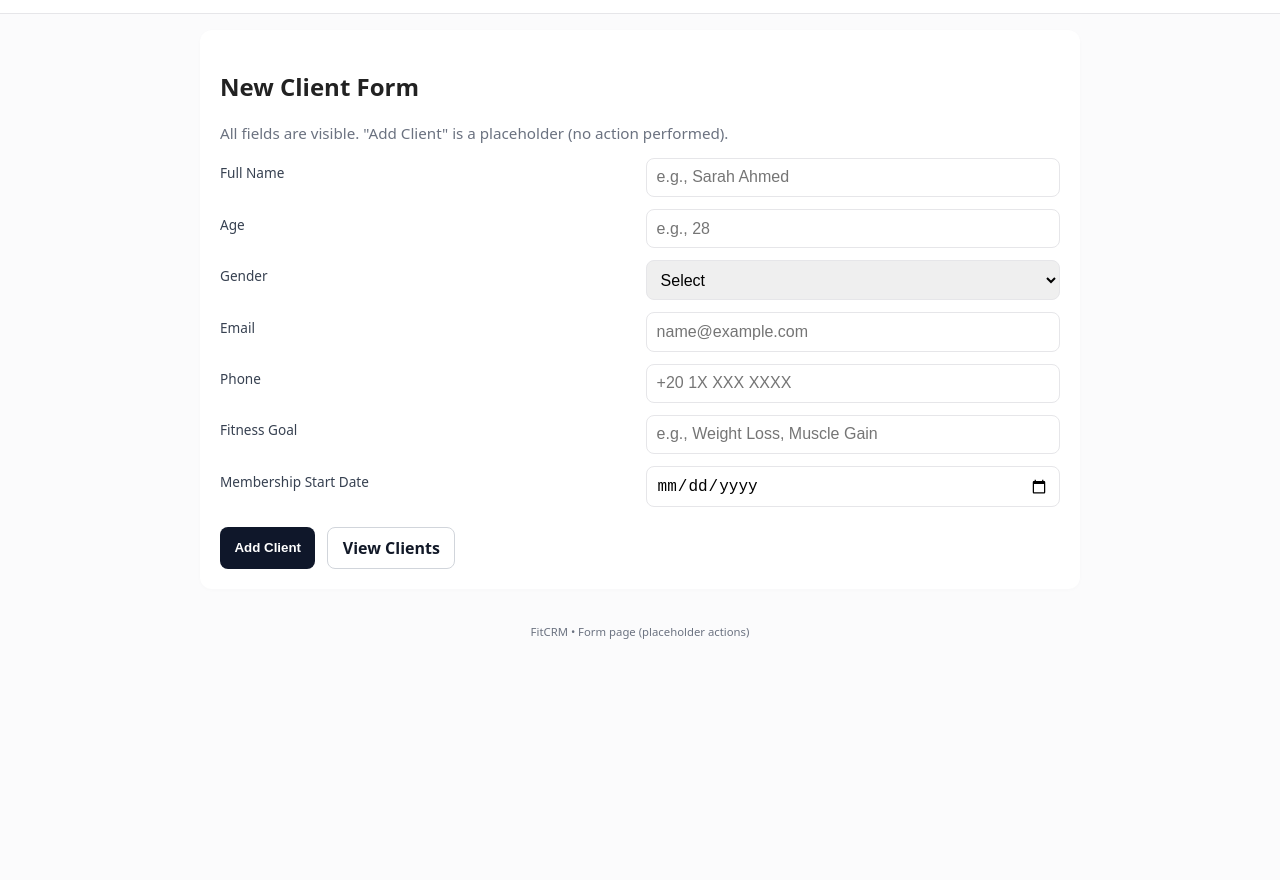
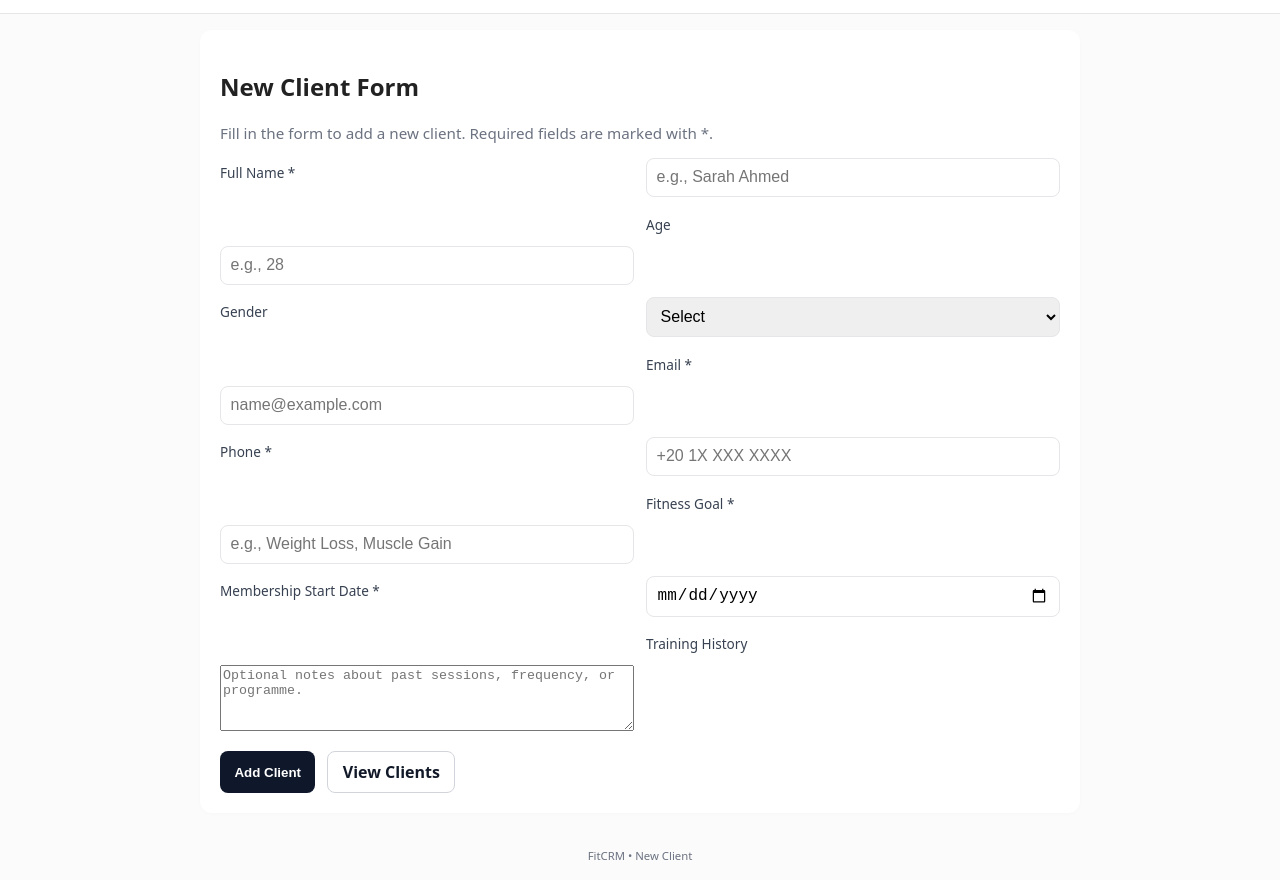
Before and after one commit to shahdyasser1654/Fitcrm, a plain HTML site: page new-client.html in a window 1280 px wide. Shown: the part 54-934 px from the top of the page. Before the commit the page ends 800 px from the top, so only its background shows below. Drawn offline with Linux system fonts and the light colour scheme; files that its build step writes are made by us from their sources.

Commit message:
Update new-client.html

```diff
--- a/new-client.html
+++ b/new-client.html
@@ -19,19 +19,37 @@
 
   <main class="container main-content">
     <section class="card form-card">
-      <h2>New Client Form</h2>
-      <p class="muted">All fields are visible. "Add Client" is a placeholder (no action performed).</p>
+      <!-- JS will change this to "Edit Client" in edit mode -->
+      <h2 id="formTitle">New Client Form</h2>
+      <p class="muted">
+        Fill in the form to add a new client. Required fields are marked with *.
+      </p>
 
-      <form class="client-form" onsubmit="return false;">
+      <form id="clientForm" class="client-form" novalidate>
         <!-- Full Name -->
-        <label for="fullName">Full Name</label>
-        <input id="fullName" name="fullName" type="text" placeholder="e.g., Sarah Ahmed" required />
+        <label for="fullName">Full Name *</label>
+        <input
+          id="fullName"
+          name="fullName"
+          type="text"
+          placeholder="e.g., Sarah Ahmed"
+          required
+        />
+        <small class="field-error" data-error-for="fullName"></small>
 
-        <!-- Age -->
+        <!-- Age (optional) -->
         <label for="age">Age</label>
-        <input id="age" name="age" type="number" min="10" max="100" placeholder="e.g., 28" />
+        <input
+          id="age"
+          name="age"
+          type="number"
+          min="10"
+          max="100"
+          placeholder="e.g., 28"
+        />
+        <small class="field-error" data-error-for="age"></small>
 
-        <!-- Gender -->
+        <!-- Gender (optional) -->
         <label for="gender">Gender</label>
         <select id="gender" name="gender">
           <option value="">Select</option>
@@ -40,26 +58,65 @@
           <option>Non-binary</option>
           <option>Prefer not to say</option>
         </select>
+        <small class="field-error" data-error-for="gender"></small>
 
         <!-- Email -->
-        <label for="email">Email</label>
-        <input id="email" name="email" type="email" placeholder="name@example.com" />
+        <label for="email">Email *</label>
+        <input
+          id="email"
+          name="email"
+          type="email"
+          placeholder="name@example.com"
+          required
+        />
+        <small class="field-error" data-error-for="email"></small>
 
         <!-- Phone -->
-        <label for="phone">Phone</label>
-        <input id="phone" name="phone" type="tel" placeholder="+20 1X XXX XXXX" />
+        <label for="phone">Phone *</label>
+        <input
+          id="phone"
+          name="phone"
+          type="tel"
+          placeholder="+20 1X XXX XXXX"
+          required
+        />
+        <small class="field-error" data-error-for="phone"></small>
 
         <!-- Fitness Goal -->
-        <label for="goal">Fitness Goal</label>
-        <input id="goal" name="goal" type="text" placeholder="e.g., Weight Loss, Muscle Gain" />
+        <label for="goal">Fitness Goal *</label>
+        <input
+          id="goal"
+          name="goal"
+          type="text"
+          placeholder="e.g., Weight Loss, Muscle Gain"
+          required
+        />
+        <small class="field-error" data-error-for="goal"></small>
 
         <!-- Membership Start Date -->
-        <label for="startDate">Membership Start Date</label>
-        <input id="startDate" name="startDate" type="date" />
+        <label for="startDate">Membership Start Date *</label>
+        <input
+          id="startDate"
+          name="startDate"
+          type="date"
+          required
+        />
+        <small class="field-error" data-error-for="startDate"></small>
 
-        <!-- Add Client button (placeholder) -->
+        <!-- Training History (required by spec but can be free text) -->
+        <label for="history">Training History</label>
+        <textarea
+          id="history"
+          name="history"
+          rows="4"
+          placeholder="Optional notes about past sessions, frequency, or programme."
+        ></textarea>
+        <small class="field-error" data-error-for="history"></small>
+
+        <!-- Actions -->
         <div class="form-actions">
-          <button class="btn" type="submit">Add Client</button>
+          <!-- JS will change this text to "Save Changes" in edit mode -->
+          <button class="btn" type="submit" id="submitBtn">Add Client</button>
           <a class="btn ghost" href="clients.html">View Clients</a>
         </div>
       </form>
@@ -68,8 +125,10 @@
 
   <footer class="site-footer">
     <div class="container">
-      <small>FitCRM • Form page (placeholder actions)</small>
+      <small>FitCRM • New Client</small>
     </div>
   </footer>
+
+  <script src="js/new-client.js"></script>
 </body>
 </html>
```
